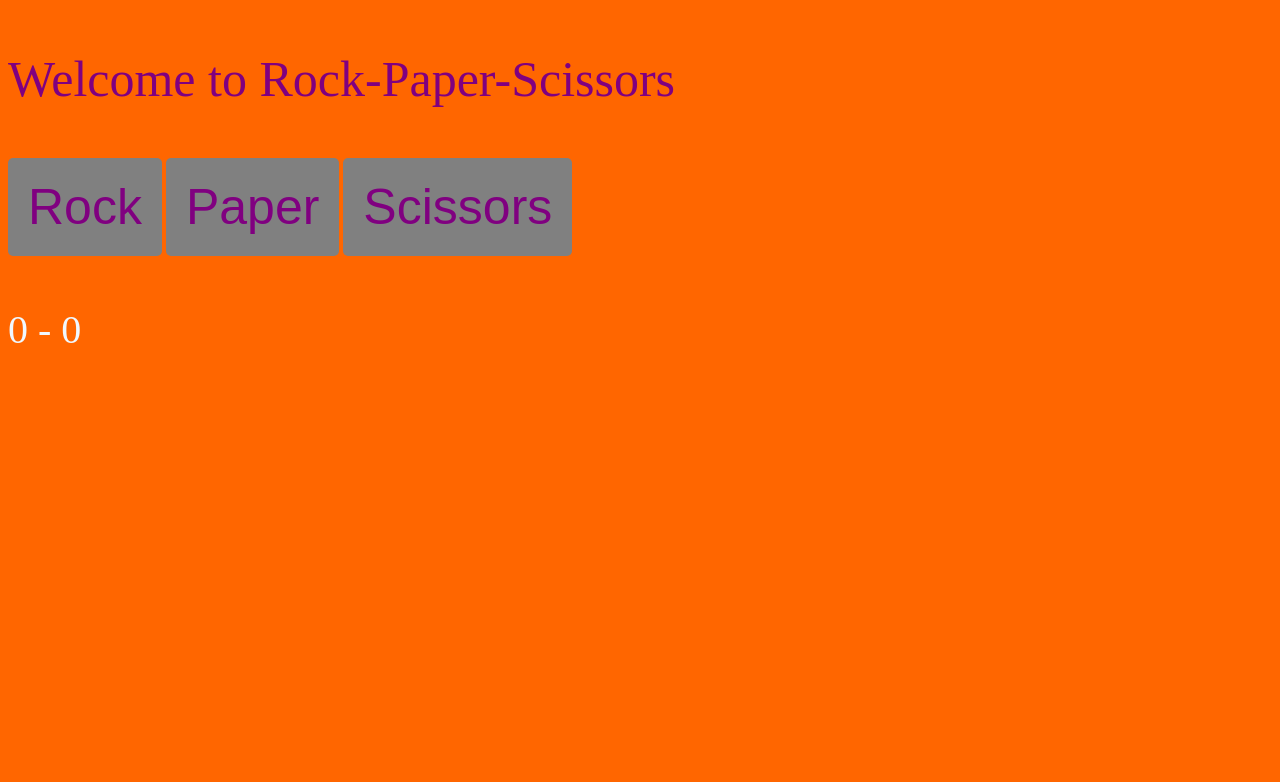
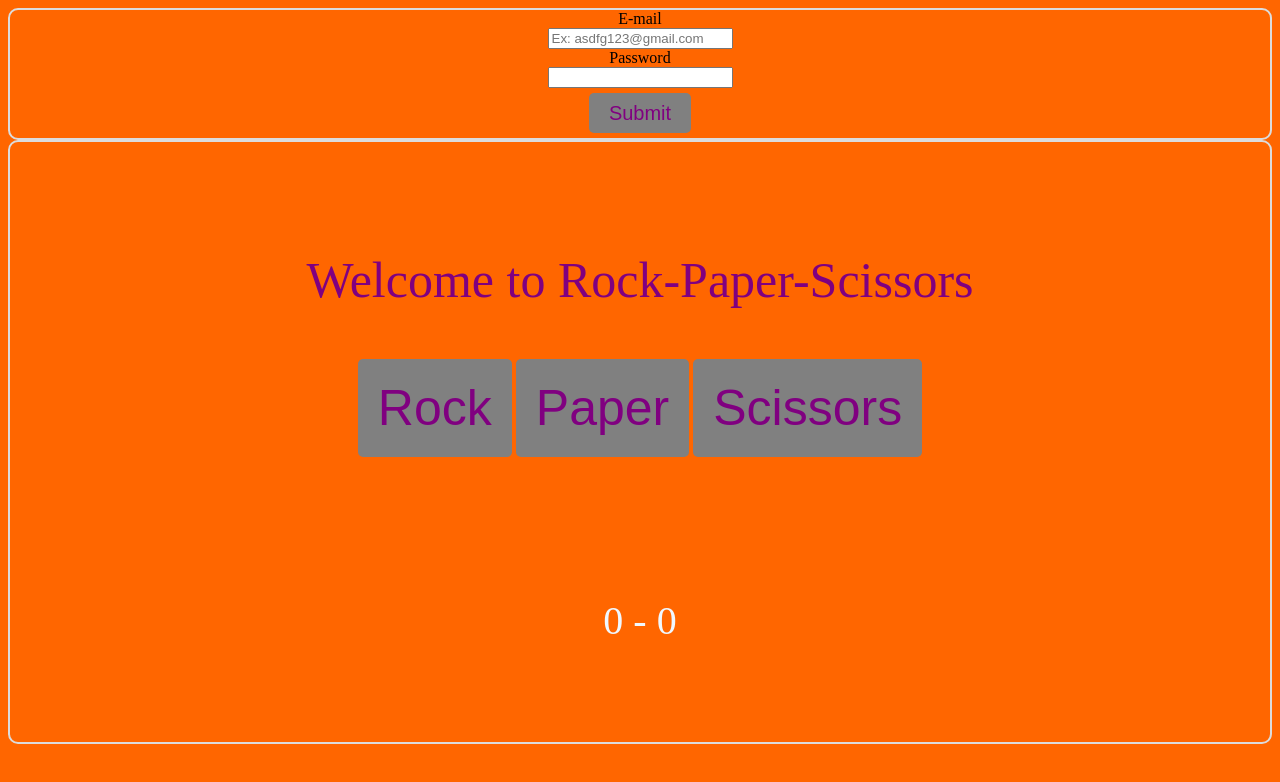
Before and after one commit to ozergunduz/Rock-Paper-Scissors, a plain HTML site: page index.html in a window 1280 px wide. Drawn offline with Linux system fonts and the light colour scheme.

Commit message:
changes made

```diff
--- a/index.html
+++ b/index.html
@@ -5,12 +5,15 @@
     <meta name="viewport" content="width=device-width, initial-scale=1.0">
     <title>Rock/Paper/Scissors</title>
     <link rel="stylesheet" href="style.css">
+
 </head>
 <body>
+
+    <div class="mainContainer">
     <div class="title">
         <p>Welcome to Rock-Paper-Scissors</p>
     </div>
-    <div>
+    <div class="buttons">
     <button id="rockButton">Rock</button>
     <button id="paperButton">Paper</button>
     <button id="scissorsButton">Scissors</button>
@@ -18,7 +21,7 @@
 
     <p id="score"></p>
     <p id="points">0 - 0</p>
-
+   </div>
 
     <script src="script.js"></script>
 </body>
--- a/script.js
+++ b/script.js
@@ -1,3 +1,47 @@
+// --- Form validation part ---
+
+// Form container
+const formDiv = document.createElement("div");
+formDiv.className = "formValidation";
+
+// Email label and input
+const emailLabel = document.createElement("label");
+emailLabel.textContent = "E-mail";
+
+const emailInput = document.createElement("input");
+emailInput.type = "email"; // corrected "e-mail" to "email"
+emailInput.name = "email";
+emailInput.id = "inputEmail";
+emailInput.placeholder = "Ex: asdfg123@gmail.com";
+emailInput.required = true;
+
+// Password label and input
+const passLabel = document.createElement("label");
+passLabel.textContent = "Password";
+
+const passInput = document.createElement("input");
+passInput.type = "password";
+passInput.name = "password";
+passInput.id = "password";
+passInput.required = true;
+
+// Submit button
+const submitBtn = document.createElement("button");
+submitBtn.textContent = "Submit";
+submitBtn.id = "submit";
+
+// Append elements
+formDiv.appendChild(emailLabel);
+formDiv.appendChild(emailInput);
+formDiv.appendChild(passLabel);
+formDiv.appendChild(passInput);
+formDiv.appendChild(submitBtn);
+
+// Append form to body first
+document.body.insertBefore(formDiv, document.body.firstChild);
+
+// --- Game code ---
+
 class RockPaperScissorsGame {
   constructor() {
     this.humanScore = 0;
@@ -7,7 +51,6 @@ class RockPaperScissorsGame {
     this.pointsDisplay = document.getElementById("points");
     this.scoreParagraph = document.getElementById("score");
 
-    this.init();
     this.updatePoints();
   }
 
@@ -47,5 +90,44 @@ class RockPaperScissorsGame {
   }
 }
 
-// Start the game when the page loads
-window.onload = () => new RockPaperScissorsGame();
+//Validation part
+// Game instance (but not initialized yet)
+let game;
+
+// Disable game buttons initially
+["rockButton", "paperButton", "scissorsButton"].forEach(id => {
+  const btn = document.getElementById(id);
+  if (btn) btn.disabled = true;
+});
+
+// Form submit handler
+submitBtn.addEventListener("click", (e) => {
+  e.preventDefault(); // Prevent page reload
+
+  // Basic validation
+  const email = emailInput.value.trim();
+  const password = passInput.value.trim();
+
+  if (!email || !password) {
+    alert("Please fill out both fields.");
+    return;
+  }
+
+  if (!emailInput.checkValidity()) {
+    alert("Please enter a valid email address.");
+    return;
+  }
+
+  // Hide the form
+  formDiv.style.display = "none";
+
+  // Enable game buttons
+  ["rockButton", "paperButton", "scissorsButton"].forEach(id => {
+    const btn = document.getElementById(id);
+    if (btn) btn.disabled = false;
+  });
+
+  // Start the game
+  game = new RockPaperScissorsGame();
+  game.init();
+});
--- a/style.css
+++ b/style.css
@@ -1,5 +1,20 @@
 body {
     animation: changeBackgroundColor 5s infinite alternate-reverse;
+    display: flex;
+    flex-direction: column;
+}
+
+.mainContainer{
+border: solid 2px gainsboro;
+border-radius: 10px;
+padding: 0px 20px;
+height: 600px;
+min-width: 600px;
+display: flex;
+flex-direction: column;
+justify-content: center;
+align-items: center;
+
 
 }
 
@@ -63,3 +78,26 @@ button {
     background-color: rgb(209, 12, 120);
     }
 }
+
+
+.formValidation{
+
+            border: solid 2px gainsboro;
+            border-radius: 10px;
+            display: flex;
+            flex-direction: column;
+            justify-content: center;
+            align-items: center;
+        }
+
+
+#submit{
+    height: 40px;
+    width: auto;
+    font-size: 20px;
+    overflow: hidden;
+    display: flex;
+    align-items: center;
+    justify-content: center;
+    margin: 5px;
+}
```
